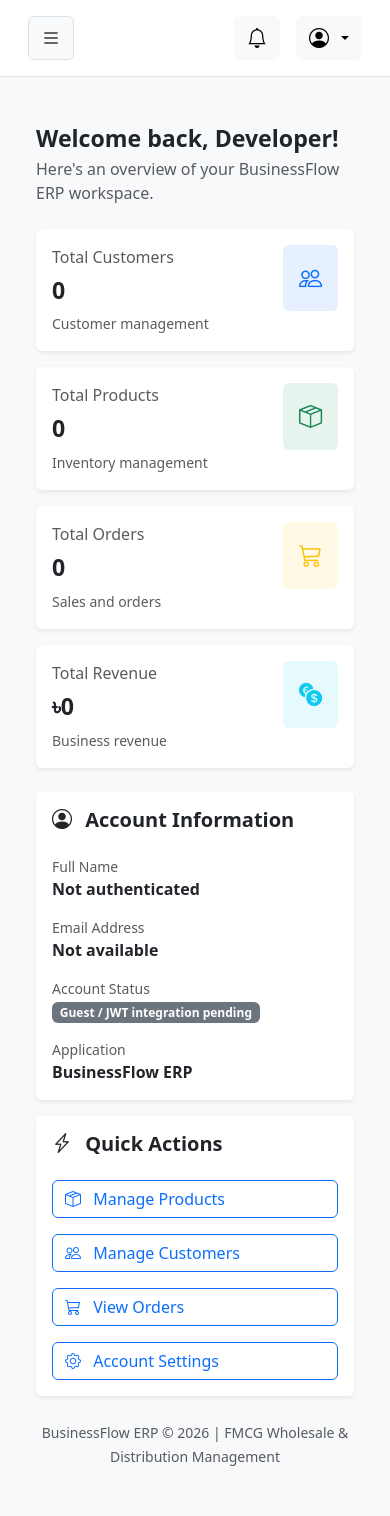
After one commit to nayeem337/laravel_jwt-auth-api, a Laravel app: page /dashboard in a window 390 px wide. The commit adds this page. Run offline with Laravel 12, Linux system fonts and the light colour scheme; style sheets or scripts are compiled from the project's sources.

Commit message:
feat(dashboard): implement ERP dashboard UI and responsive sidebar

```diff
--- /dev/null
+++ b/resources/views/dashboard/components/navbar.blade.php
@@ -0,0 +1,80 @@
+<nav class="navbar navbar-expand-lg bg-white border-bottom px-3 py-3">
+
+    <div class="container-fluid">
+
+        {{-- Sidebar Toggle --}}
+        {{-- Mobile Sidebar Toggle --}}
+        <button class="btn btn-light border me-3 d-lg-none" type="button" data-bs-toggle="offcanvas"
+            data-bs-target="#dashboardSidebar" aria-controls="dashboardSidebar" aria-label="Toggle sidebar">
+
+            <i class="bi bi-list fs-5"></i>
+
+        </button>
+
+        {{-- Search --}}
+        <form class="d-none d-md-flex me-auto" role="search">
+            <div class="input-group">
+                <span class="input-group-text bg-light border-end-0">
+                    <i class="bi bi-search"></i>
+                </span>
+
+                <input type="search" class="form-control bg-light border-start-0" placeholder="Search anything..."
+                    aria-label="Search">
+            </div>
+        </form>
+
+        {{-- Right Navigation --}}
+        <div class="d-flex align-items-center gap-3 ms-auto">
+
+            {{-- Notifications --}}
+            <button type="button" class="btn btn-light position-relative" aria-label="Notifications">
+                <i class="bi bi-bell fs-5"></i>
+            </button>
+
+            {{-- User Profile --}}
+            <div class="dropdown">
+
+                <button class="btn btn-light dropdown-toggle d-flex align-items-center gap-2" type="button"
+                    data-bs-toggle="dropdown" aria-expanded="false">
+                    <i class="bi bi-person-circle fs-5"></i>
+
+                    <span class="d-none d-sm-inline">
+                        {{ auth()->user()?->name ?? 'Account' }}
+                    </span>
+                </button>
+
+                <ul class="dropdown-menu dropdown-menu-end">
+
+                    <li>
+                        <span class="dropdown-item-text">
+                            {{ auth()->user()?->email ?? 'Not authenticated' }}
+                        </span>
+                    </li>
+
+                    <li>
+                        <hr class="dropdown-divider">
+                    </li>
+
+                    <li>
+                        <a class="dropdown-item" href="#">
+                            <i class="bi bi-person me-2"></i>
+                            Profile
+                        </a>
+                    </li>
+
+                    <li>
+                        <a class="dropdown-item" href="#">
+                            <i class="bi bi-gear me-2"></i>
+                            Settings
+                        </a>
+                    </li>
+
+                </ul>
+
+            </div>
+
+        </div>
+
+    </div>
+
+</nav>
--- /dev/null
+++ b/resources/views/dashboard/components/sidebar.blade.php
@@ -0,0 +1,69 @@
+<aside class="offcanvas-lg offcanvas-start bg-dark text-white min-vh-100 p-3" tabindex="-1" id="dashboardSidebar"
+    aria-labelledby="sidebarLabel" style="width: 260px; flex-shrink: 0;">
+
+    {{-- Application Brand --}}
+    <div class="d-flex justify-content-between align-items-start mb-4 pb-3 border-bottom border-secondary">
+
+        <div>
+            <h4 class="fw-bold mb-1" id="sidebarLabel">
+                BusinessFlow
+            </h4>
+
+            <small class="text-secondary">
+                ERP Management
+            </small>
+        </div>
+
+        {{-- Mobile Close Button --}}
+        <button type="button" class="btn-close btn-close-white d-lg-none" data-bs-dismiss="offcanvas"
+            data-bs-target="#dashboardSidebar" aria-label="Close sidebar">
+        </button>
+
+    </div>
+
+    {{-- Navigation --}}
+    <nav>
+        <ul class="nav nav-pills flex-column gap-2">
+
+            <li class="nav-item">
+                <a href="#" class="nav-link active" aria-current="page">
+                    <i class="bi bi-speedometer2 me-2"></i>
+                    Dashboard
+                </a>
+            </li>
+
+            <li class="nav-item">
+                <a href="#" class="nav-link text-white">
+                    <i class="bi bi-person me-2"></i>
+                    Profile
+                </a>
+            </li>
+
+            <li class="nav-item">
+                <a href="#" class="nav-link text-white">
+                    <i class="bi bi-gear me-2"></i>
+                    Account Settings
+                </a>
+            </li>
+
+            <li class="nav-item">
+                <a href="#" class="nav-link text-white">
+                    <i class="bi bi-code-slash me-2"></i>
+                    API Information
+                </a>
+            </li>
+
+        </ul>
+    </nav>
+
+    {{-- Bottom Navigation --}}
+    <div class="mt-5 pt-3 border-top border-secondary">
+
+        <a href="#" class="nav-link text-danger">
+            <i class="bi bi-box-arrow-right me-2"></i>
+            Logout
+        </a>
+
+    </div>
+
+</aside>
--- /dev/null
+++ b/resources/views/dashboard/index.blade.php
@@ -0,0 +1,208 @@
+@extends('layouts.dashboard')
+
+@section('content')
+    <div class="container-fluid py-4">
+
+        {{-- Welcome Section --}}
+        <div class="mb-4">
+            <h3 class="fw-bold mb-1">
+                Welcome back,
+                {{ auth()->user()->name ?? 'Developer' }}!
+            </h3>
+
+            <p class="text-muted mb-0">
+                Here's an overview of your BusinessFlow ERP workspace.
+            </p>
+        </div>
+
+        {{-- Statistics Cards --}}
+        <div class="row g-3 mb-4">
+
+            <div class="col-12 col-sm-6 col-xl-3">
+                <div class="card border-0 shadow-sm h-100">
+                    <div class="card-body">
+                        <div class="d-flex justify-content-between">
+                            <div>
+                                <p class="text-muted mb-2">Total Customers</p>
+                                <h3 class="fw-bold mb-0">0</h3>
+                            </div>
+
+                            <div class="bg-primary bg-opacity-10 rounded p-3">
+                                <i class="bi bi-people fs-3 text-primary"></i>
+                            </div>
+                        </div>
+
+                        <small class="text-muted">
+                            Customer management
+                        </small>
+                    </div>
+                </div>
+            </div>
+
+            <div class="col-12 col-sm-6 col-xl-3">
+                <div class="card border-0 shadow-sm h-100">
+                    <div class="card-body">
+                        <div class="d-flex justify-content-between">
+                            <div>
+                                <p class="text-muted mb-2">Total Products</p>
+                                <h3 class="fw-bold mb-0">0</h3>
+                            </div>
+
+                            <div class="bg-success bg-opacity-10 rounded p-3">
+                                <i class="bi bi-box-seam fs-3 text-success"></i>
+                            </div>
+                        </div>
+
+                        <small class="text-muted">
+                            Inventory management
+                        </small>
+                    </div>
+                </div>
+            </div>
+
+            <div class="col-12 col-sm-6 col-xl-3">
+                <div class="card border-0 shadow-sm h-100">
+                    <div class="card-body">
+                        <div class="d-flex justify-content-between">
+                            <div>
+                                <p class="text-muted mb-2">Total Orders</p>
+                                <h3 class="fw-bold mb-0">0</h3>
+                            </div>
+
+                            <div class="bg-warning bg-opacity-10 rounded p-3">
+                                <i class="bi bi-cart3 fs-3 text-warning"></i>
+                            </div>
+                        </div>
+
+                        <small class="text-muted">
+                            Sales and orders
+                        </small>
+                    </div>
+                </div>
+            </div>
+
+            <div class="col-12 col-sm-6 col-xl-3">
+                <div class="card border-0 shadow-sm h-100">
+                    <div class="card-body">
+                        <div class="d-flex justify-content-between">
+                            <div>
+                                <p class="text-muted mb-2">Total Revenue</p>
+                                <h3 class="fw-bold mb-0">৳0</h3>
+                            </div>
+
+                            <div class="bg-info bg-opacity-10 rounded p-3">
+                                <i class="bi bi-currency-exchange fs-3 text-info"></i>
+                            </div>
+                        </div>
+
+                        <small class="text-muted">
+                            Business revenue
+                        </small>
+                    </div>
+                </div>
+            </div>
+
+        </div>
+
+        {{-- Account Information & Quick Actions --}}
+        <div class="row g-3">
+
+            {{-- Account Information --}}
+            <div class="col-12 col-lg-7">
+                <div class="card border-0 shadow-sm h-100">
+
+                    <div class="card-header bg-white border-0 pt-3 px-3">
+                        <h5 class="fw-bold mb-0">
+                            <i class="bi bi-person-circle me-2"></i>
+                            Account Information
+                        </h5>
+                    </div>
+
+                    <div class="card-body">
+
+                        <div class="mb-3">
+                            <small class="text-muted d-block">Full Name</small>
+                            <span class="fw-semibold">
+                                {{ auth()->user()->name ?? 'Not authenticated' }}
+                            </span>
+                        </div>
+
+                        <div class="mb-3">
+                            <small class="text-muted d-block">Email Address</small>
+                            <span class="fw-semibold">
+                                {{ auth()->user()->email ?? 'Not available' }}
+                            </span>
+                        </div>
+
+                        <div class="mb-3">
+                            <small class="text-muted d-block">Account Status</small>
+
+                            @if (auth()->check())
+                                <span class="badge bg-success">
+                                    Authenticated
+                                </span>
+                            @else
+                                <span class="badge bg-secondary">
+                                    Guest / JWT integration pending
+                                </span>
+                            @endif
+                        </div>
+
+                        <div>
+                            <small class="text-muted d-block">Application</small>
+                            <span class="fw-semibold">BusinessFlow ERP</span>
+                        </div>
+
+                    </div>
+                </div>
+            </div>
+
+            {{-- Quick Actions --}}
+            <div class="col-12 col-lg-5">
+                <div class="card border-0 shadow-sm h-100">
+
+                    <div class="card-header bg-white border-0 pt-3 px-3">
+                        <h5 class="fw-bold mb-0">
+                            <i class="bi bi-lightning-charge me-2"></i>
+                            Quick Actions
+                        </h5>
+                    </div>
+
+                    <div class="card-body">
+
+                        <a href="#" class="btn btn-outline-primary w-100 text-start mb-3">
+                            <i class="bi bi-box-seam me-2"></i>
+                            Manage Products
+                        </a>
+
+                        <a href="#" class="btn btn-outline-primary w-100 text-start mb-3">
+                            <i class="bi bi-people me-2"></i>
+                            Manage Customers
+                        </a>
+
+                        <a href="#" class="btn btn-outline-primary w-100 text-start mb-3">
+                            <i class="bi bi-cart3 me-2"></i>
+                            View Orders
+                        </a>
+
+                        <a href="#" class="btn btn-outline-primary w-100 text-start">
+                            <i class="bi bi-gear me-2"></i>
+                            Account Settings
+                        </a>
+
+                    </div>
+                </div>
+            </div>
+
+        </div>
+
+        {{-- Footer --}}
+        <div class="text-center mt-4">
+            <small class="text-muted">
+                BusinessFlow ERP &copy; {{ date('Y') }}
+                | FMCG Wholesale & Distribution Management
+            </small>
+        </div>
+
+    </div>
+@endsection
--- a/resources/views/layouts/dashboard.blade.php
+++ b/resources/views/layouts/dashboard.blade.php
@@ -5,39 +5,44 @@
     <meta charset="UTF-8">
     <meta name="viewport" content="width=device-width, initial-scale=1.0">
 
-    <title>@yield('title', 'Dashboard - JWT Auth API')</title>
+    <title>@yield('title', 'Dashboard - BusinessFlow ERP')</title>
 
-    <!-- Bootstrap 5 CSS -->
+    {{-- Bootstrap CSS --}}
     <link href="https://cdn.jsdelivr.net/npm/bootstrap@5.3.8/dist/css/bootstrap.min.css" rel="stylesheet">
 
+    {{-- Bootstrap Icons --}}
+    <link href="https://cdn.jsdelivr.net/npm/bootstrap-icons@1.13.2/font/bootstrap-icons.min.css" rel="stylesheet">
+
+    {{-- Vite Assets --}}
     @vite(['resources/css/app.css', 'resources/js/app.js'])
+
 </head>
 
 <body class="bg-light">
 
-    <!-- Dashboard Navbar -->
-    <nav class="navbar navbar-expand-lg navbar-dark bg-dark">
-        <div class="container-fluid px-4">
+    <div class="d-flex min-vh-100">
 
-            <a class="navbar-brand fw-bold" href="#">
-                JWT Auth API
-            </a>
+        {{-- Sidebar --}}
+        @include('dashboard.components.sidebar')
 
-            <span class="navbar-text text-white">
-                User Dashboard
-            </span>
+        {{-- Main Content Area --}}
+        <div class="flex-grow-1">
+
+            {{-- Navbar --}}
+            @include('dashboard.components.navbar')
+
+            {{-- Page Content --}}
+            <main class="container-fluid px-4 py-4">
+
+                @yield('content')
+
+            </main>
 
         </div>
-    </nav>
 
-    <!-- Dashboard Content -->
-    <main class="container-fluid px-4 py-4">
+    </div>
 
-        @yield('content')
-
-    </main>
-
-    <!-- Bootstrap JavaScript -->
+    {{-- Bootstrap JavaScript --}}
     <script src="https://cdn.jsdelivr.net/npm/bootstrap@5.3.8/dist/js/bootstrap.bundle.min.js"></script>
 
 </body>
--- a/routes/web.php
+++ b/routes/web.php
@@ -17,3 +17,12 @@ Route::get('/login', function () {
 Route::get('/register', function () {
     return view('auth.register');
 })->name('register');
+
+
+
+
+
+// Dashboard page
+Route::get('/dashboard', function () {
+    return view('dashboard.index');
+})->name('dashboard');
```
